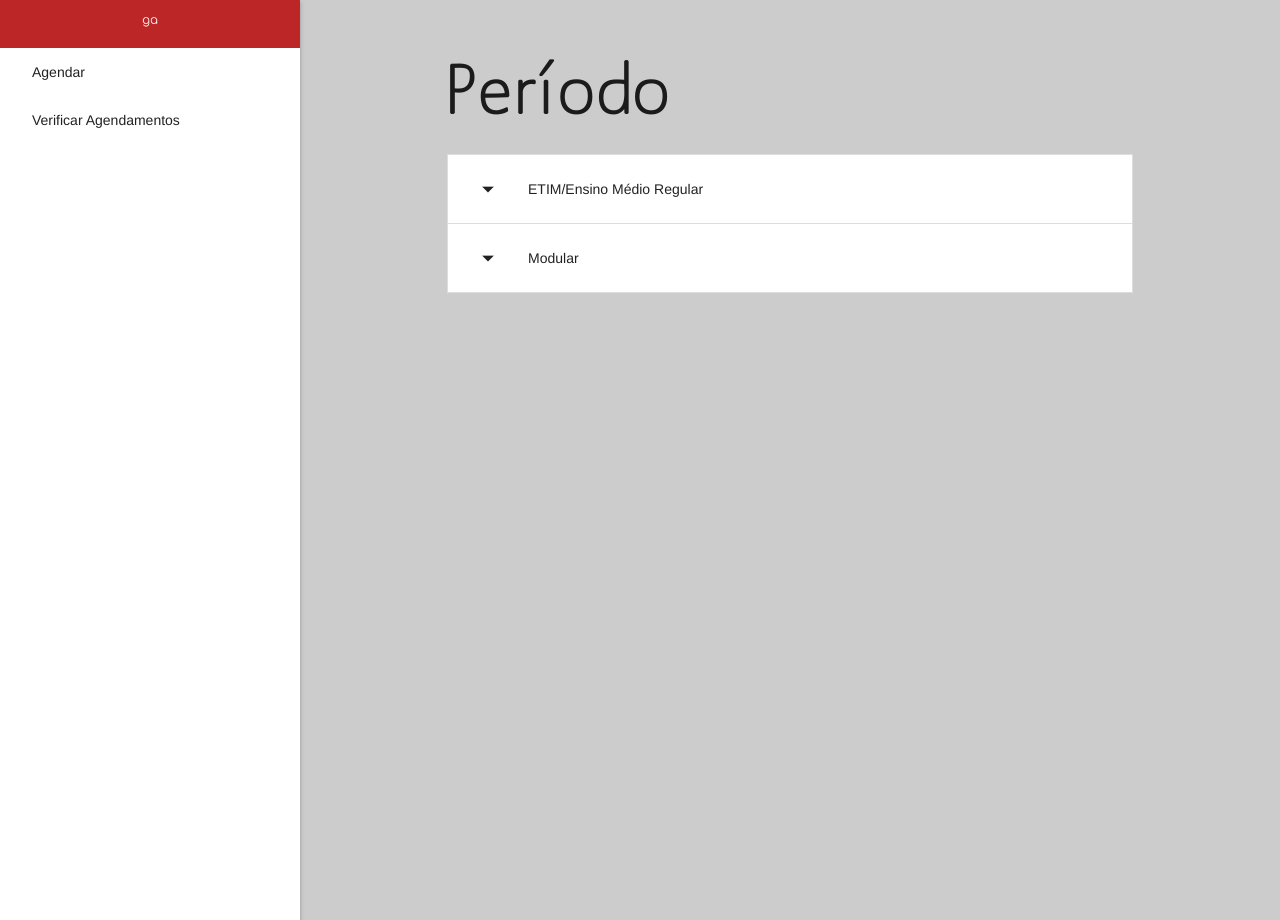
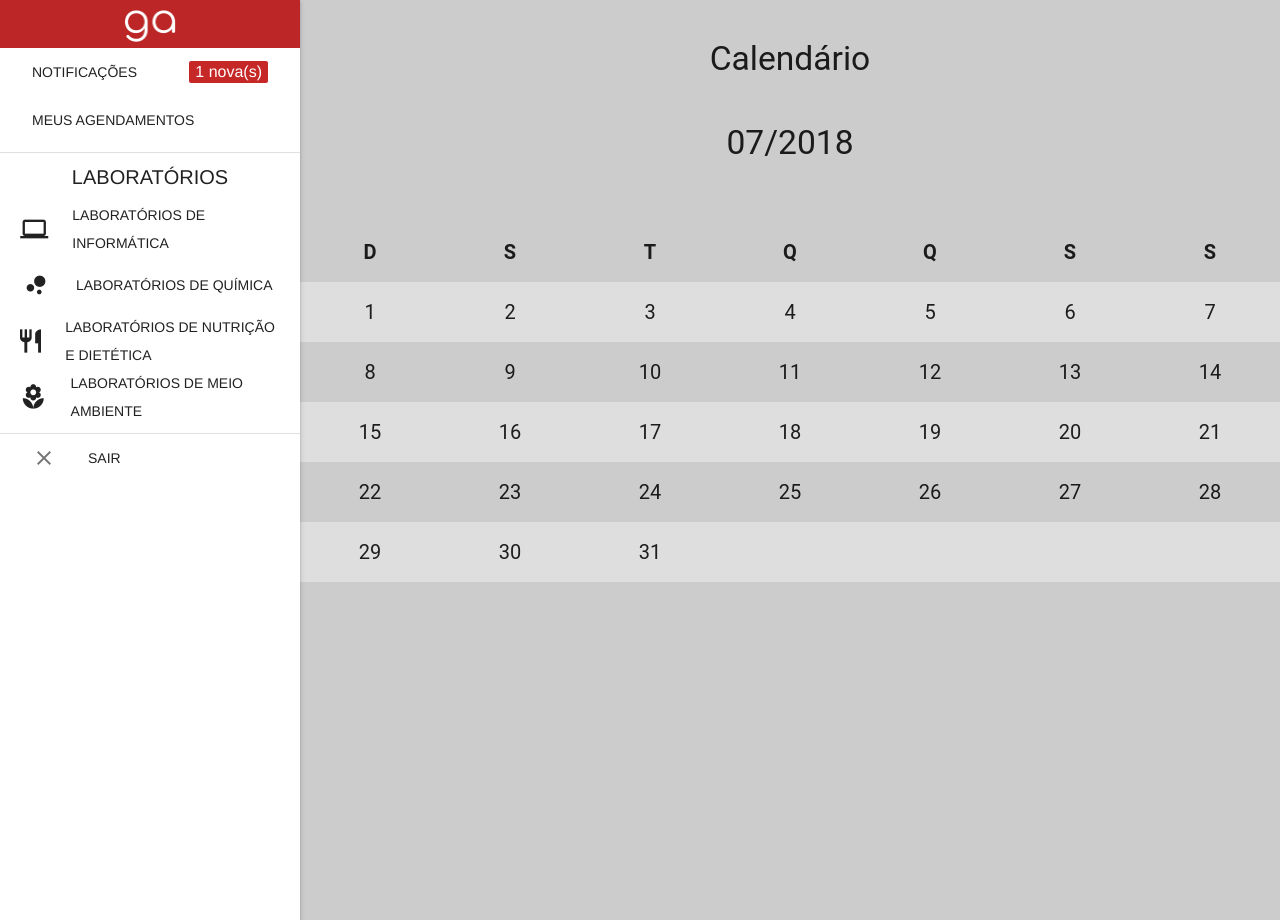
Before and after one commit to LenineAC1/GA, a PHP site: page /app/view/pgProfessor/pgProfessor.php in a window 1280 px wide. Run offline with PHP 8.4, Linux system fonts and the light colour scheme; the visitor is signed in with stand-in values (Sample User, id 1).

Commit message:
commit - Edição pg prof
Editei a página de professor, criei e inseri o novo logo.

```diff
--- a/app/view/pgProfessor/pgProfessor.php
+++ b/app/view/pgProfessor/pgProfessor.php
@@ -1,10 +1,12 @@
 <?php
+$raiz = 'http://'.$_SERVER['HTTP_HOST']."/GA";
+
 
 session_start();
-if(!$_SESSION['session_login'] || $_SESSION['session_tipo'] != "professor"){
-    header("location: ../../../index.php?error=1");
+if(!isset($_SESSION['session_login']) || $_SESSION['session_tipo'] != "professor"){
+    $_SESSION['erro_login'] = 1;
+    header("location: $raiz");
 }
-
 
 ?>
 
@@ -14,12 +16,12 @@ if(!$_SESSION['session_login'] || $_SESSION['session_tipo'] != "professor"){
       <!--Import Google Icon Font-->
       <link href="https://fonts.googleapis.com/icon?family=Material+Icons" rel="stylesheet">
       <!--Import materialize.css-->
-      <link type="text/css" rel="stylesheet" href="../../../libs/materialize/css/materialize.css"  media="screen,projection"/>
+      <link type="text/css" rel="stylesheet" href="<?=$raiz?>/libs/materialize/css/materialize.css"  media="screen,projection"/>
       <!--Import custom.css-->
-      <link type="text/css" rel="stylesheet" href="../../../libs/materialize/css/custom.css"  media="screen,projection"/>
+      <link type="text/css" rel="stylesheet" href="<?=$raiz?>/libs/materialize/css/custom.css"  media="screen,projection"/>
 
       <!--Let browser know website is optimized for mobile-->
-      <meta name="viewport" content="width=device-width, initial-scale=1.0"/>
+      <meta name="viewport" content="widtd=device-widtd, initial-scale=1.0"/>
     </head>
 
     <style>
@@ -35,29 +37,144 @@ if(!$_SESSION['session_login'] || $_SESSION['session_tipo'] != "professor"){
     </style>
 
     <body>
+
+    <nav class="hide-on-large-only red darken-3">
+      <div class="nav-wrapper">
+        <a href="#" class="brand-logo center"><img src="<?=$raiz?>/app/view/_img/logoGA.png" style="height: 30px;"></a>
+        <ul id="nav-mobile" class="left">
+          <li><a href="#" data-target="slide-out" class="show-on-large sidenav-trigger white-text"><i class="small material-icons">menu</i></a></li>
+        </ul>
+      </div>
+    </nav>
+
     <main>
 
     <ul id="slide-out" class="sidenav sidenav-fixed">
       <li class="center red darken-3">
-          <a href="#"><img src="../_img/logoGA.png" style="height: 15px;"></a>
+          <a href="#"><img src="<?=$raiz?>/app/view/_img/logoGA.png" style="height: 50px;"></a>
       </li>
-      <li><a href="#!">Agendar</a></li>
-      <li><a href="#!">Verificar Agendamentos</a></li>
+      <!-- Modal Notificações Trigger // Alterar o número de novas notificações-->
+      <li><a class="modal-trigger" href="#modalNotf"><span class="new badge red darken-3" data-badge-caption="nova(s)">1</span>NOTIFICAÇÕES</a></li>
+
+      <li><a href="#cont?tipo=1&num=1">MEUS AGENDAMENTOS</a></li>
+
+      <div class="divider"></div>
+
+      <li class="center">LABORATÓRIOS</li>
+
+      <ul class="collapsible">
+        <li>
+          <div class="collapsible-header valign-wrapper"><i class="material-icons">computer</i>LABORATÓRIOS DE INFORMÁTICA</div>
+          <div class="collapsible-body">
+            <ul>
+              <li><a href="#cont?tipo=1&num=1">LAB 1</a></li>
+              <li><a href="#cont?tipo=1&num=2">LAB 2</a></li>
+              <li><a href="#cont?tipo=1&num=3">LAB 3</a></li>
+              <li><a href="#cont?tipo=1&num=4">LAB 4</a></li>
+            </ul>
+          </div>
+        </li>
+        <li>
+          <div class="collapsible-header valign-wrapper"><i class="tiny material-icons">bubble_chart</i>LABORATÓRIOS DE QUÍMICA</div>
+          <div class="collapsible-body">
+            <ul>
+              <li><a href="#cont?tipo=2&num=1">LAB 1</a></li>
+              <li><a href="#cont?tipo=2&num=2">LAB 2</a></li>
+            </ul>
+          </div>
+        </li>
+        <li>
+          <div class="collapsible-header valign-wrapper"><i class="material-icons">restaurant</i>LABORATÓRIOS DE NUTRIÇÃO E DIETÉTICA</div>
+          <div class="collapsible-body">
+            <ul>
+              <li><a href="#cont?tipo=3&num=1">LAB 1</a></li>
+              <li><a href="#cont?tipo=3&num=2">LAB 2</a></li>
+            </ul>
+          </div>
+        </li>
+        <li>
+          <div class="collapsible-header valign-wrapper "><i class="material-icons">local_florist</i>LABORATÓRIOS DE MEIO AMBIENTE</div>
+          <div class="collapsible-body">
+            <ul>
+              <li><a href="#cont?tipo=4&num=1">LAB 1</a></li>
+            </ul>
+          </div>
+        </li>
+      </ul>
+
+      <!--BOTÃO DE SAIR-->
+      <div class="divider"></div>
+      <li><a href="<?=$raiz?>/libs/validacoes/login/validacao_deslog.php"><i class="material-icons">close</i>SAIR</a></li>
     </ul>
 
-    <div class="container">
-      <h2>Período</h2>
-            <ul class="collapsible z-depth-0">
-              <li>
-                <div class="collapsible-header"><i class="material-icons">arrow_drop_down</i>ETIM/Ensino Médio Regular</div>
-                <div class="collapsible-body"><span>Lorem ipsum dolor sit amet, consectetur adipisicing elit. Praesentium aliquam minima earum ipsa a velit impedit illum, perspiciatis, enim nihil. Quo voluptatem officiis dolorum eaque! Iure ipsa nisi quibusdam, cupiditate.</span></div>
-              </li>
-              <li>
-                <div class="collapsible-header"><i class="material-icons">arrow_drop_down</i>Modular</div>
-                <div class="collapsible-body"><span>Lorem ipsum dolor sit amet, consectetur adipisicing elit. Vel quia fugiat veniam dicta deserunt, enim suscipit distinctio voluptates, iste quasi, sint provident ullam vero? Saepe mollitia quod illo culpa id.</span></div>
-              </li>
-            </ul>
+    <div class="row center">
+      <div class="col s12">
+          <p class="flow-text">Calendário</p>
+          <p class="flow-text">07/2018</p>
+      </div>
+    </div>
 
+    <div class="row center">
+      <table class="centered striped">
+        <thead>
+          <tr>
+            <th>D</th>
+            <th>S</th>
+            <th>T</th>
+            <th>Q</th>
+            <th>Q</th>
+            <th>S</th>
+            <th>S</th>
+          </tr>
+        </thead>
+        <tbody>
+          <tr>
+            <td>1</td>
+            <td>2</td>
+            <td>3</td>
+            <td>4</td>
+            <td>5</td>
+            <td>6</td>
+            <td>7</td>
+          </tr>
+          <tr>
+            <td>8</td>
+            <td>9</td>
+            <td>10</td>
+            <td>11</td>
+            <td>12</td>
+            <td>13</td>
+            <td>14</td>
+          </tr>
+          <tr>
+            <td>15</td>
+            <td>16</td>
+            <td>17</td>
+            <td>18</td>
+            <td>19</td>
+            <td>20</td>
+            <td>21</td>
+          </tr>
+          <tr>
+            <td>22</td>
+            <td>23</td>
+            <td>24</td>
+            <td>25</td>
+            <td>26</td>
+            <td>27</td>
+            <td>28</td>
+          </tr>
+          <tr>
+            <td>29</td>
+            <td>30</td>
+            <td>31</td>
+            <td></td>
+            <td></td>
+            <td></td>
+            <td></td>
+          </tr>
+        </tbody>
+      </table>
     </div>
     </main>
 
@@ -66,8 +183,8 @@ if(!$_SESSION['session_login'] || $_SESSION['session_tipo'] != "professor"){
     </footer>
 
       <!--JavaScript at end of body for optimized loading-->
-      <script type="text/javascript" src="../../libs/jquery.js"></script>
-      <script type="text/javascript" src="../../libs/materialize/js/materialize.min.js"></script>
-      <script type="text/javascript" src="../../libs/materialize/js/jscustom.js"></script>
+      <script type="text/javascript" src="<?=$raiz?>/libs/materialize/js/materialize.min.js"></script>
+      <script type="text/javascript" src="<?=$raiz?>/libs/materialize/js/jscustom.js"></script>
+      <script type="text/javascript" src="<?=$raiz?>/libs/jquery.js"></script>
     </body>
   </html>
--- a/libs/funcoes_php/funcoes_global.php
+++ b/libs/funcoes_php/funcoes_global.php
@@ -35,4 +35,5 @@ function remover_caracteres($string)
 }
 //Fim: Tirar caracteres especiais
 
+
 ?>
--- a/libs/materialize/css/custom.css
+++ b/libs/materialize/css/custom.css
@@ -1,23 +1,6 @@
 /*CUSTOM CSS*/
-
-/*Mank Sans*/
-@font-face
-{
-    font-family: 'MankSans';
-    src: url('../fonts/mank_sans/manksans.ttf');
-    font-weight: normal;
-    font-style: normal;
-}
-@font-face
-{
-    font-family: 'MankSansMedium';
-    src: url('../fonts/mank_sans/manksans-medium.ttf');
-    font-weight: normal;
-    font-style: normal;
-}
-
 html{
-    font-family: 'MankSansMedium';
+    font-family: 'Roboto', sans-serif;
     font-size: 20px;
 }
 
@@ -35,7 +18,7 @@ iframe
 
 /*Coisas do Materialize*/
 p{
-    font-weight: 600;
+    font-family: 'Roboto', sans-serif;
 }
 .collapsible i
 {
@@ -61,6 +44,3 @@ p{
     -ms-filter: "progid:DXImageTransform.Microsoft.Alpha(Opacity=50)";
     opacity: .8;
 }
-.parallax-container {
-    height: 500px;
-}
```
Also changed, not shown: app/view/AreaControle/AreaControle.php (+8 -1 lines), app/view/pgCoord/pgCoord.php (+6 -5 lines), index.php (+18 -12 lines), libs/validacoes/login/validacao_deslog.php (added, +16 -0 lines), libs/validacoes/login/validacao_login.php (+30 -29 lines), README.md.
